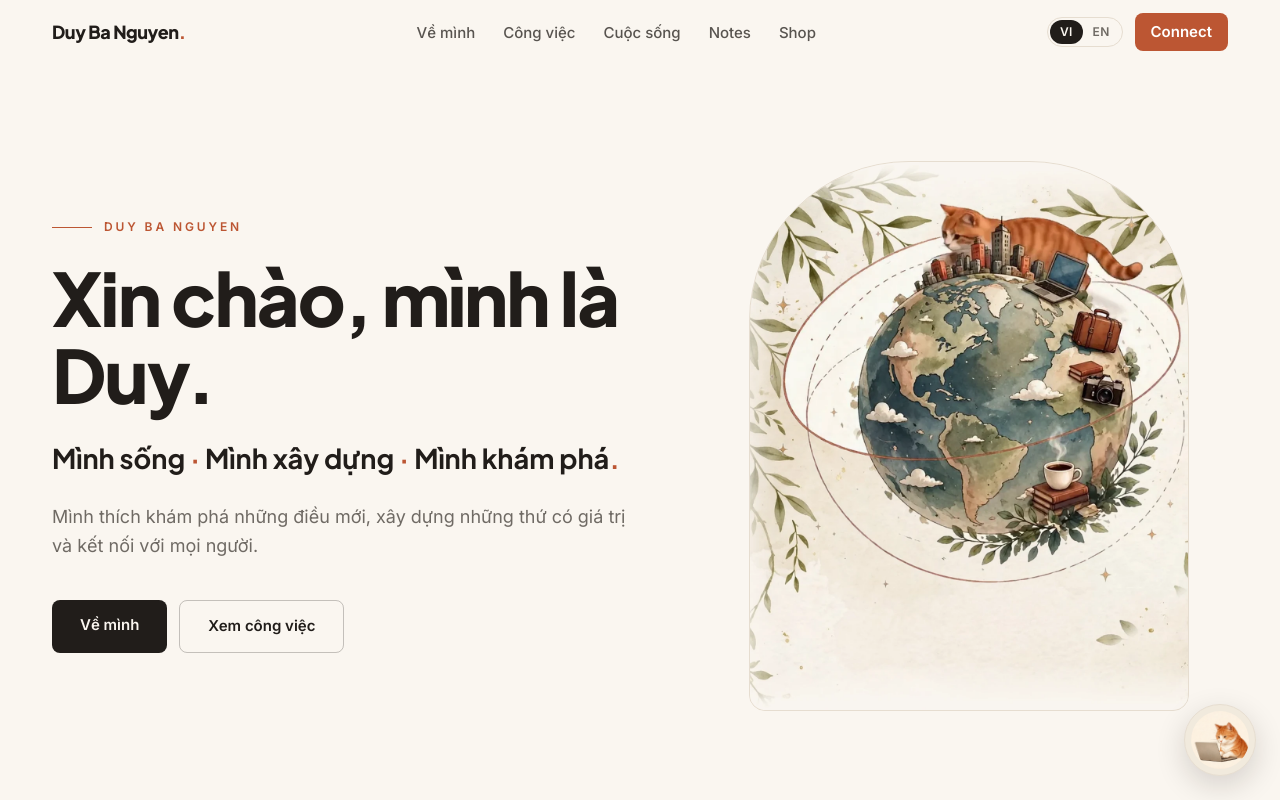
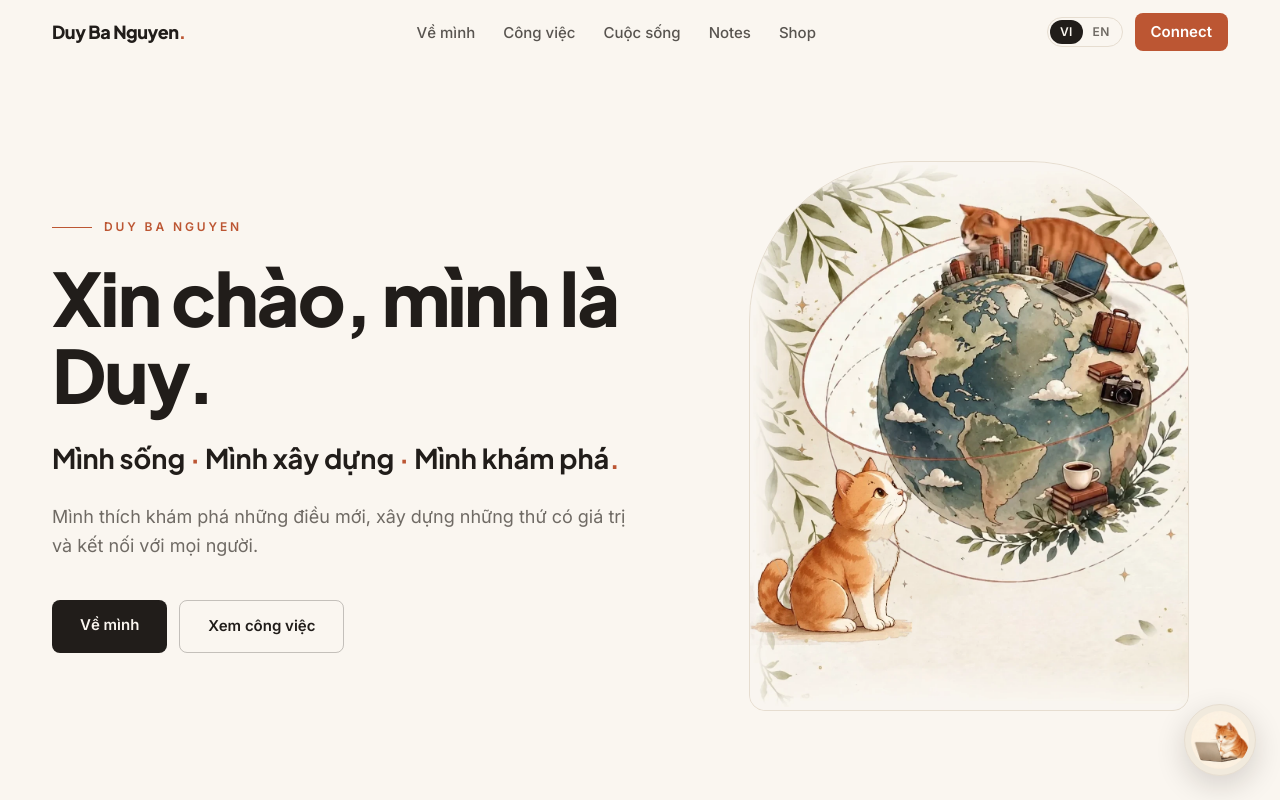
Before and after one commit to Sidosuchin/duybanguyen.com, a Next.js app: page / in a window 1280 px wide. Shown: the top 800 px of the page. Built offline with nearby package versions, Linux system fonts and the light colour scheme.

Commit message:
Home hero: use hero-home painting (sitting cat included) in arch frame, window on left 80%

```diff
--- a/components/Hero.tsx
+++ b/components/Hero.tsx
@@ -58,13 +58,13 @@ export default function Hero() {
           */}
           <div className="relative mx-auto aspect-[4/5] w-full max-w-[440px] overflow-hidden rounded-t-[10rem] rounded-b-2xl border border-line bg-cream">
             <Image
-              src="/images/hero-mobile.webp"
+              src="/images/hero-home.webp"
               alt={t.hero.heroArtAlt}
               width={1400}
               height={1400}
               preload
               sizes="(min-width: 1024px) 440px, min(92vw, 440px)"
-              className="h-full w-full object-cover object-[18%_center]"
+              className="h-full w-full object-cover object-[0%_center]"
             />
           </div>
         </Reveal>
```
Also changed, not shown: public/images/hero-home.webp (added).
